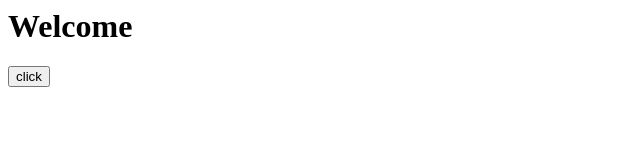
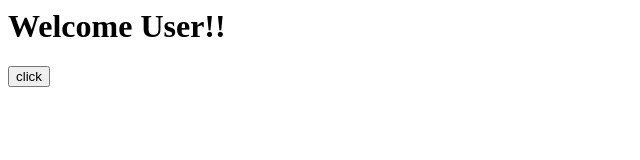
Before and after one commit to hemanthmcqueen/cgi_training, a plain HTML site: page index.html in a window 1280 px wide. Shown: the whole page, without its empty margins (0-640 px from the left). Drawn offline with Linux system fonts and the light colour scheme.

Commit message:
modified html page

```diff
--- a/index.html
+++ b/index.html
@@ -4,7 +4,7 @@
   <script src="app.js"></script>
 </head>
 <body>
-  <h1>Welcome</h1>
+  <h1>Welcome User!!</h1>
   <button onblur="see()">click</button>
 </body>
 </html>
```
